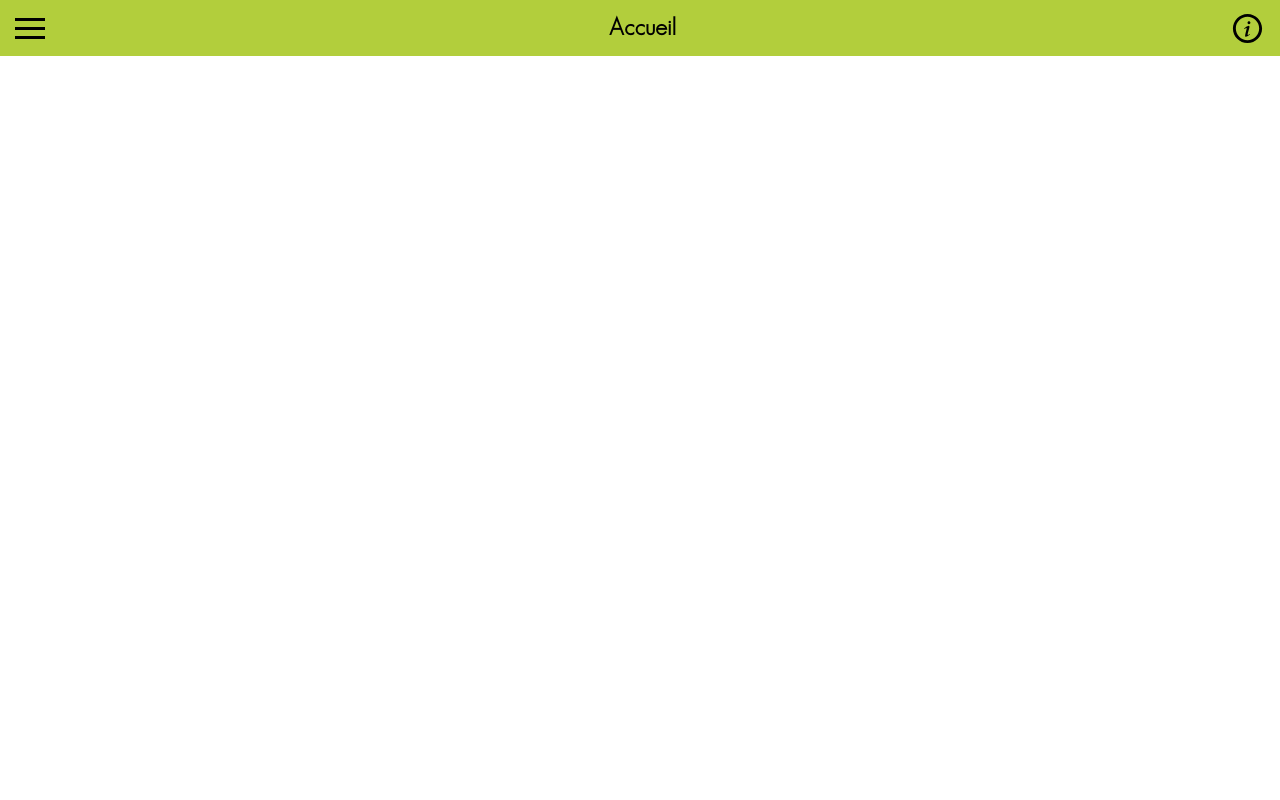
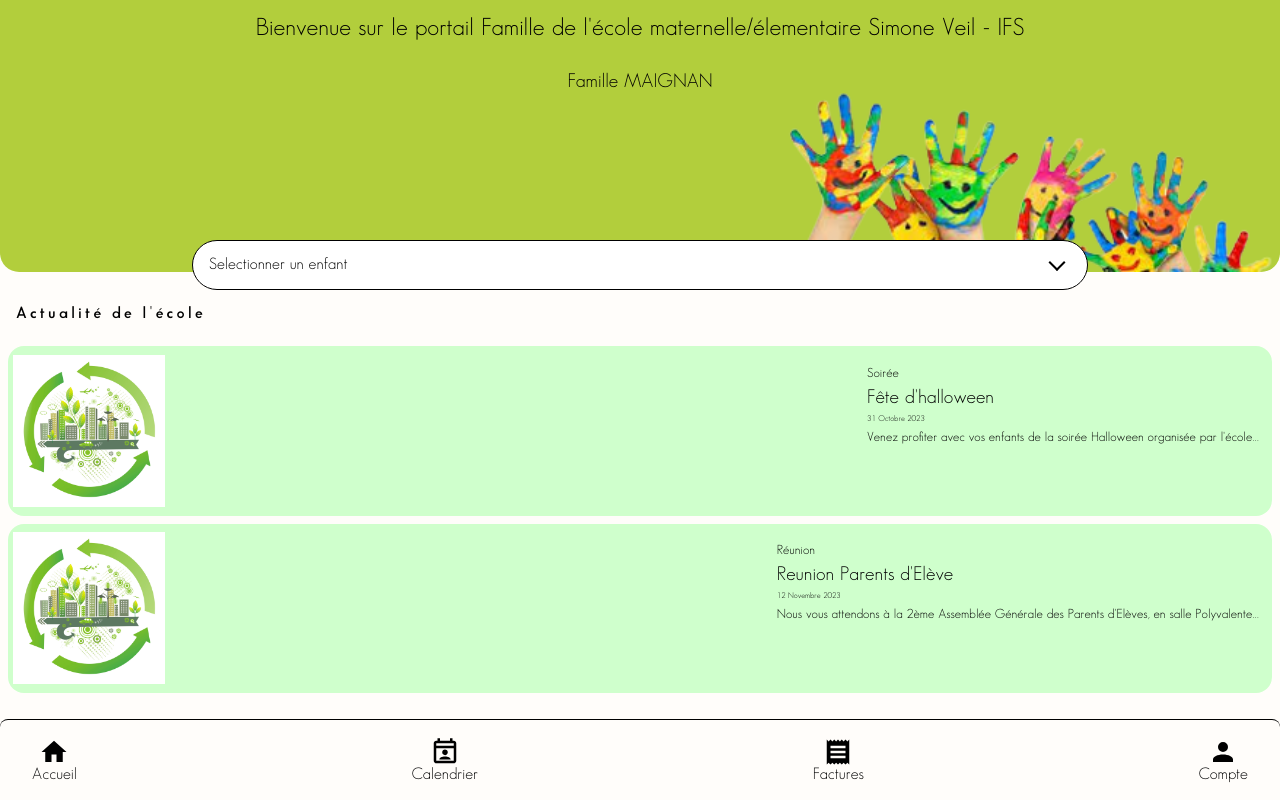
Before and after one commit to MaignanBrice/red-thread, a plain HTML site: page index.html in a window 1280 px wide. Drawn offline with Linux system fonts and the light colour scheme.

Commit message:
Refonte graphique

```diff
--- a/assets/style/index.css
+++ b/assets/style/index.css
@@ -1,4 +1,137 @@
-/* INDEX css sheet */
+/* RESET CSS */
+
+html,
+body,
+div,
+span,
+applet,
+object,
+iframe,
+h1,
+h2,
+h3,
+h4,
+h5,
+h6,
+p,
+blockquote,
+pre,
+a,
+abbr,
+acronym,
+address,
+big,
+cite,
+code,
+del,
+dfn,
+em,
+img,
+ins,
+kbd,
+q,
+s,
+samp,
+small,
+strike,
+strong,
+sub,
+sup,
+tt,
+var,
+b,
+u,
+i,
+center,
+dl,
+dt,
+dd,
+ol,
+ul,
+li,
+fieldset,
+form,
+label,
+legend,
+table,
+caption,
+tbody,
+tfoot,
+thead,
+tr,
+th,
+td,
+article,
+aside,
+canvas,
+details,
+embed,
+figure,
+figcaption,
+footer,
+header,
+hgroup,
+menu,
+nav,
+output,
+ruby,
+section,
+summary,
+time,
+mark,
+audio,
+video {
+    margin: 0;
+    padding: 0;
+    border: 0;
+    font-size: 100%;
+    font: inherit;
+    vertical-align: baseline;
+}
+
+article,
+aside,
+details,
+figcaption,
+figure,
+footer,
+header,
+hgroup,
+menu,
+nav,
+section {
+    display: block;
+}
+
+body {
+    line-height: 1;
+}
+
+ol,
+ul {
+    list-style: none;
+}
+
+blockquote,
+q {
+    quotes: none;
+}
+
+blockquote:before,
+blockquote:after,
+q:before,
+q:after {
+    content: '';
+    content: none;
+}
+
+table {
+    border-collapse: collapse;
+    border-spacing: 0;
+}
+
+
+/* FONTS and VARs */
 
 @font-face {
     font-family: 'century-reg';
@@ -15,131 +148,203 @@
     src: url(../fonts/SansSerifBldFLF.otf);
 }
 
+
+:root {}
+
+
+/* START Custom CSS */
+
 body {
     display: flex;
     flex-direction: column;
     align-items: center;
     font-family: 'century-reg', Arial, Helvetica, sans-serif;
+    height: 100%;
+    background-color: #FFFDFA;
+}
+
+main {
+    width: 100%;
 }
 
 /* Header & Nav */
 
-header {
-    height: 7vh;
-    width: 100%;
-    background-color: #B2CE3C;
-    position: relative;
-}
-
-.header--mobile {
-    height: 100%;
+.navbar {
+    padding: .5rem 2rem;
+    height: 8vh;
+    width: calc(100% - 4rem);
+    position: absolute;
+    bottom: 0;
+    left: 0;
+    right: 0;
+    z-index: 100;
     display: flex;
     justify-content: space-between;
     align-items: center;
-    margin: 0px 5px 0px 5px;
+    border-top: solid black .1rem;
+    border-radius: .5rem;
 }
 
-.burger-icon span {
-    display: block;
-    width: 30px;
-    height: 3px;
-    background-color: black;
-    margin: 6px 10px;
-  }
-
-.header--info {
-    width: 35px;
-    height: 35px;
-    margin-right: 10px;
-}
-
-.header--title {
-    font-size: 24px;
-    font-weight: 800;
-}
-
-.nav--mobile {
-    background-image: url(../img/background-mobile-login.jpg);
-    background-repeat: no-repeat;
-    background-size: cover;
-    background-position: center;
-    position: absolute;
-    top: 0;
-    left: 0;
-    height: 100vh;
-    width: 80vw;
-    display: flex;
-    flex-direction: column;
-    align-items: center;
-}
-
-.nav--logo {
-    width: 60vw;
-    height: auto;
-    margin-top: 5rem;
-}
-
-.nav--bloc {
-    height: 20vh;
+.navbar__bloc {
+    font-size: 1rem;
+    text-decoration: none;
+    color: black;
     display: flex;
     flex-direction: column;
     justify-content: center;
     align-items: center;
-    margin-top: 2rem;
 }
 
-.nav--text,
-.nav--text--bold {
-    letter-spacing: 1px;
-    margin: 0.5rem;
+
+
+.navbar__bloc img {
+    width: 30px;
+    height: 30px;
 }
 
-.nav--text--bold {
-    font-family: 'century-bold', Arial, Helvetica, sans-serif;
-    font-size: 20px;
+.welcome {
+    position: relative;
+    height: 30vh;
+    width: calc(100% - 2rem);
+    background-color: #B2CE3C;
+    border-bottom-left-radius: 1.2rem;
+    border-bottom-right-radius: 1.2rem;
+    padding: 1rem;
 }
 
-.nav--lnks {
-    width: 80vw;
-    height: 40vh;
+.welcome img {
+    position: absolute;
+    bottom: 0;
+    right: 0;
+    width: 100vw;
+    max-height: 80%;
+    max-width: 500px;
+}
+
+.welcome h1,
+h2 {
+    text-align: center;
+}
+
+.welcome h1 {
+    font-size: 1.5rem;
+}
+
+.welcome h2 {
+    margin-top: 2rem;
+    font-size: 1.2rem;
+}
+
+.child__dropdown {
+    margin-top: -2rem !important;
+    margin: auto;
+    position: relative;
+    width: 70vw;
+}
+
+.dropdown__face,
+.dropdown__items {
+    background-color: #fff;
+    padding: 1rem;
+    border-radius: 25px;
+    border: solid black .1rem;
+}
+
+.dropdown__face {
+    display: block;
+    position: relative;
+}
+
+.dropdown__items {
+    font-size: .8rem;
+    margin: 0;
+    position: absolute;
+    z-index: 1000;
+    width: calc(100% - 2rem);
+    top: calc(100% + .5rem);
+    list-style: none;
+    list-style-type: none;
     display: flex;
     flex-direction: column;
-    justify-content: space-evenly;
+    justify-content: space-between;
+    visibility: hidden;
+    opacity: 0;
+    transition: all 0.4s cubic-bezier(0.93, 0.88, 0.1, 0.8);
 }
 
-.nav--lnk {
-    text-decoration: none;
-    color: black;
-    font-size: 18px;
-    display: block;
+.dropdown__items li {
+    margin: .5rem auto;
 }
 
-.nav--lnks > li {
-    width: calc(80% - 0.8rem);
-    padding: 0.8rem 0.8rem 0.8rem 1rem;
+
+.dropdown__arrow {
+    border-bottom: 2px solid #000;
+    border-right: 2px solid #000;
+    position: absolute;
+    top: 50%;
+    right: 30px;
+    width: 10px;
+    height: 10px;
+    transform: rotate(45deg) translateY(-50%);
+    transform-origin: right;
+}
+
+#dropdown {
+    display: none;
+}
+
+#dropdown:checked~.dropdown__items {
+    top: calc(100% + .5rem);
+    visibility: visible;
+    opacity: 1;
+}
+
+.title {
+    padding: 1rem;
+    font-size: 1rem;
+    font-family: 'century-bold', Arial, Helvetica, sans-serif;
+    text-align: left;
+    letter-spacing: .2rem;
+}
+
+.article {
+    position: relative;
+    padding: .3rem;
+    margin: .5rem;
+    height: 20vh;
+    background-color: grey;
     display: flex;
     justify-content: space-between;
     align-items: center;
-    margin: auto;
+    border-radius: 1rem;
+    background-color: rgb(207, 255, 204);
 }
 
-.menu--arrow {
-    display: block;
-    width: 30px;
-    height: 30px;
-    background-image: url(../img/chevron-right.svg);
+.article__img {
+    height: 95%;
 }
 
-.fader--mobile {
-    background-color: grey;
-    opacity: 0.7;
-    position: absolute;
-    top: 0;
-    right: 0;
-    height: 100vh;
-    width: 20vw;
+.article__container {
+    padding: .5rem;
+    height: 80%;
 }
 
-.hidden {
-    display: none;
+.article__container button {
+    margin-top: 1rem;
+    float: right;
+    width: 15vw;
 }
+
+.article__container h3 {
+    font-size: 1.2rem;
+    margin-bottom: .5rem;
+}
+.article__container h4 {
+    font-size: .5rem;
+    margin-bottom: .5rem;
+}
+
+.article__container p, .article__tag {
+    font-size: .8rem;
+    margin-bottom: .5rem;
+}
--- a/index.html
+++ b/index.html
@@ -8,44 +8,71 @@
     <title>Portail Famille - Simone Veil</title>
     <meta name="description" content="">
     <meta name="viewport" content="width=device-width, initial-scale=1">
-    <link rel="stylesheet" href="assets/style/reset.css">
     <link rel="stylesheet" href="assets/style/index.css">
 </head>
 
 <body>
 
     <header>
-        <div class='header--mobile'>
-            <a href="#" id="burger-btn">
-                <span class="burger-icon">
-                  <span></span>
-                  <span></span>
-                  <span></span>
-                </span>
-              </a>
-            <h1 class='header--title'>Accueil</h1>
-            <img class='header--info' src="assets/img/information.svg" alt="">
-        </div>
-        <nav class='nav--mobile hidden'>
-            <img class='nav--logo' src="assets/img/logo.png" alt="">
-            <div class="nav--bloc">
-                <h3 class="nav--text">Ecole Simone Veil - IFS</h3>
-                <h2 class="nav--text--bold">PORTAIL FAMILLE</h2>
-                <h3 class="nav--text">Bonjour Madame/Monsieur <span class='nav--lastname'>X</span></h3>
-            </div>
-            <ul class="nav--lnks">
-                <li><a class="nav--lnk" href="">Accueil</a><span class="menu--arrow"></span></li>
-                <li><a class="nav--lnk" href="">Périscolaire</a><span class="menu--arrow"></span></li>
-                <li><a class="nav--lnk" href="">Facturation</a><span class="menu--arrow"></span></li>
-                <li><a class="nav--lnk" href="">Compte</a><span class="menu--arrow"></span></li>
-                <li><a class="nav--lnk" href="">Contact</a><span class="menu--arrow"></span></li>
-            </ul>
+        <nav class="navbar">
+            <a href="#" class="navbar__bloc">
+                <img src="/assets/img/home.svg" alt="">
+                <span>Accueil</span>
+            </a>
+            <a href="#" class="navbar__bloc">
+                <img src="/assets/img/calendar-account-outline.svg" alt="">
+                <span>Calendrier</span>
+            </a>
+            <a href="#" class="navbar__bloc">
+                <img src="/assets/img/receipt-text.svg" alt="">
+                <span>Factures</span>
+            </a>
+            <a href="#" class="navbar__bloc">
+                <img src="/assets/img/account.svg" alt="">
+                <span>Compte</span>
+            </a>
         </nav>
-        <div class="fader--mobile hidden"></div>
+
     </header>
 
     <main>
+        <div class="welcome">
+            <h1>Bienvenue sur le portail Famille de l'école maternelle/élementaire Simone Veil - IFS</h1>
+            <h2>Famille MAIGNAN</h2>
+            <img src="/assets/img/imageTuile-removebg-preview.png" alt="">
+        </div>
+        <div class="child__dropdown">
+            <input type="checkbox" id="dropdown">
+            <label class="dropdown__face" for="dropdown">
+                <div class="dropdown__text">Selectionner un enfant</div>
+                <div class="dropdown__arrow"></div>
+            </label>
+            <ul class="dropdown__items">
+                <li>Gabriel MAIGNAN - P. Section</li>
+                <li>Lyana MAIGNAN - P. Section</li>
+            </ul>
+        </div>
 
+        <h2 class="title">Actualité de l'école</h2>
+
+        <section class="article">
+            <img class="article__img" src="/assets/img/sustainable.jpg" alt=''>
+            <div class="article__container">
+                <div class="article__tag">Soirée</div>
+                <h3>Fête d'halloween</h3>
+                <h4>31 Octobre 2023</h4>
+                <p>Venez profiter avec vos enfants de la soirée Halloween organisée par l'école...</p>
+            </div>
+        </section>
+        <section class="article">
+            <img class="article__img" src="/assets/img/sustainable.jpg" alt=''>
+            <div class="article__container">
+                <div class="article__tag">Réunion</div>
+                <h3>Reunion Parents d'Elève</h3>
+                <h4>12 Novembre 2023</h4>
+                <p>Nous vous attendons à la 2ème Assemblée Générale des Parents d'Elèves, en salle Polyvalente...</p>
+            </div>
+        </section>
     </main>
 
     <footer>
```
Also changed, not shown: calendar.html (+3 -11 lines), login.html (+1 -1 lines), assets/fonts/SansSerifBldFLF.otf, assets/img/calendar-account-outline.svg (added), assets/img/home.svg (added), assets/img/imageTuile-removebg-preview.png (added), assets/img/receipt-text.svg (added), 1 other file.
